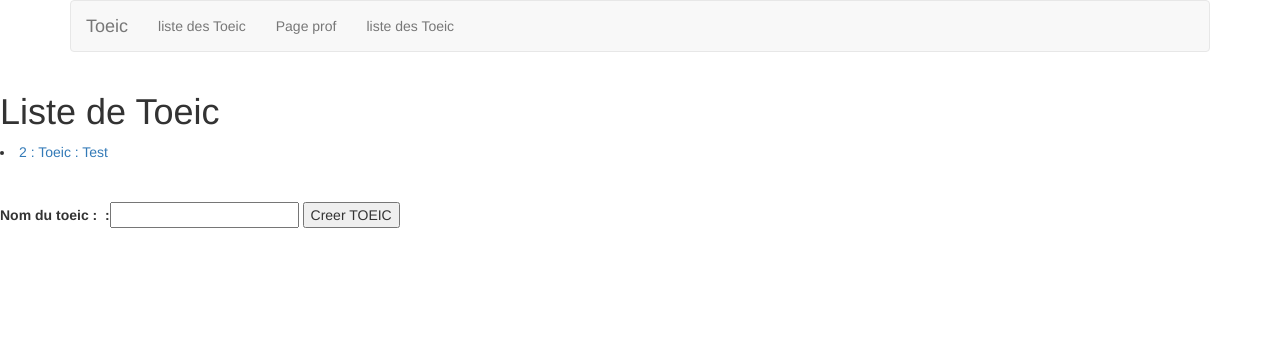
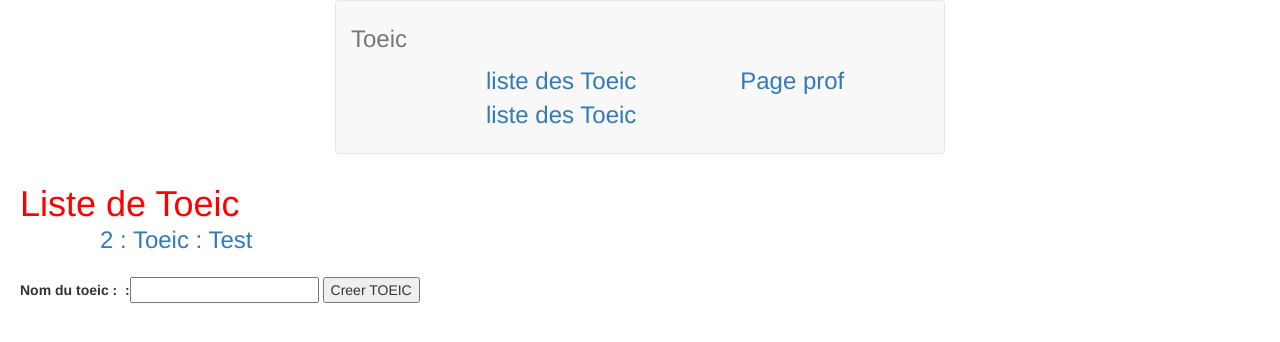
Before and after one commit to LaunoisRemy/GRP5_Piscine_BENBOUAZZA_LAUNOIS_MASANTE_MOUJANE, a Django app: page /liste_TOEIC in a window 1280 px wide. Shown: the top 342 px of the page. Run offline with Django 3.2, Linux system fonts and the light colour scheme; data comes from the database, SQL or seed files in the repository; some libraries are stand-ins or nearby versions.

Commit message:
CSS dans balise script

```diff
--- a/site_web/static/css/style.css
+++ b/site_web/static/css/style.css
@@ -14,3 +14,7 @@
     display: block;
     margin : auto;
 }
+
+h1, h2, h3{
+    color: brown;
+}
--- a/templates/base.html
+++ b/templates/base.html
@@ -7,6 +7,32 @@
         <title>Title</title>
         <link rel="stylesheet" href="https://maxcdn.bootstrapcdn.com/bootstrap/3.3.7/css/bootstrap.min.css" integrity="sha384-BVYiiSIFeK1dGmJRAkycuHAHRg32OmUcww7on3RYdg4Va+PmSTsz/K68vbdEjh4u" crossorigin="anonymous">
         <link rel="stylesheet" href="{% static 'css/style.css' %}">
+        <style>
+            h1{
+                color:red;
+                margin: 0px 20px;
+            }
+            #navbar{
+                width: 100%;
+                margin: 20px;
+            }
+            li{
+                display: inline;
+                font-size: 24px;
+                margin-left: 100px;
+            }
+            .container{
+                width :50%
+            }
+            .navbar-brand{
+                margin-left: 100px;
+                margin-top: 13px;
+                font-size: 24px;
+            }
+            #listeTOEIC{
+                margin-left: 20px;
+            }
+        </style>
     </head>
 
     <body>
@@ -17,15 +43,18 @@
                 <a class="navbar-brand" href="/">Toeic</a>
                     <div id="navbar" class="navbar-collapse collapse">
                         <ul class="nav navbar-nav">
+                            <div id="check">
                             <!-- <li>{% block nav-home %}<a href="{% url 'index' %}">Home</a>{% endblock %}</li> -->
                             <li>{% block nav-liste_Toeic %}<a href="{% url 'liste_TOEIC' %}">liste des Toeic</a>{% endblock %}</li>
                             <li>{% block nav-pageProf %}<a href="{% url 'espace_professeur' %}">Page prof</a>{% endblock %}</li>
                             <li>{% block nav-pageEleve %}<a href="{% url 'liste_TOEIC' %}">liste des Toeic</a>{% endblock %}</li>
+                            </div>
                         </ul>
                     </div>
             </div>
             </nav>
         </div>
+        <p></p>
         {% endblock %}
 
 
--- a/templates/listeToeic.html
+++ b/templates/listeToeic.html
@@ -10,6 +10,7 @@
  {% endfor %}
 
 <br/>
+<div id="listeTOEIC">
 <form method='post'>
     {% csrf_token %}
 
@@ -17,4 +18,5 @@
     {{ test }}
     <input type="submit" value='Creer TOEIC' >
 </form>
+</div>
 {% endblock %}
```
